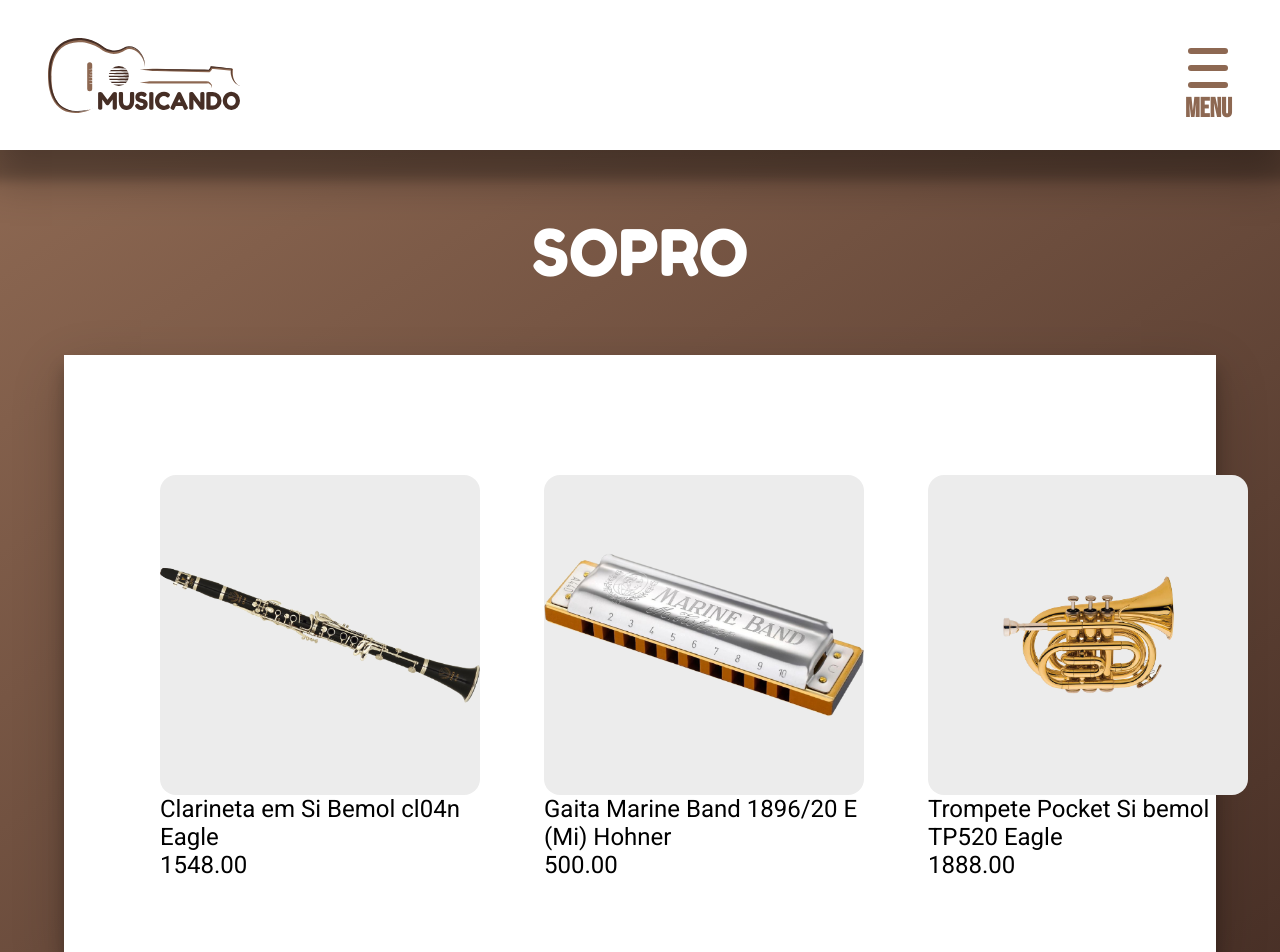
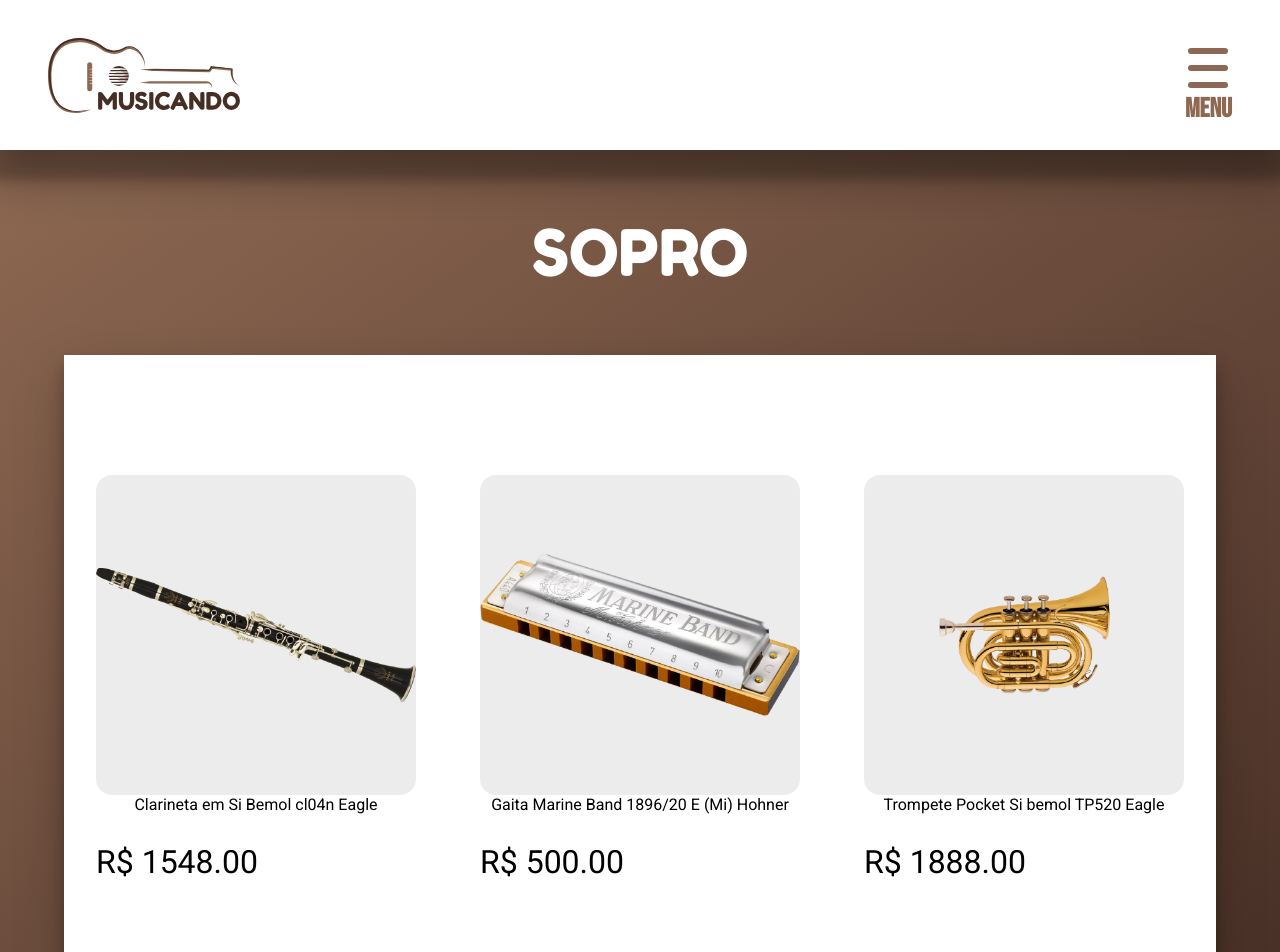
Before and after one commit to marcus-v-rodrigues/musicando, a React (Create React App) app: page /wind in a window 1280 px wide. Shown: the top 952 px of the page. Built offline with nearby package versions, Linux system fonts and the light colour scheme.

Commit message:
Product style improved

```diff
--- a/src/App.js
+++ b/src/App.js
@@ -23,7 +23,7 @@ const App = () => {
                     <Route exact path="/" component={ Main } />
                     <Route path="/login" component={ Login } />
                     <Route path="/cart" component={ Cart } />
-                    <Route path="/product:id" component={ ProductDetails } />
+                    <Route path="/product/:id" component={ ProductDetails } />
 
                     <Route path="/accessory" render={() => (<Category category={'Acessórios'} />)} />
                     <Route path="/audio" render={() => (<Category category={'Áudio'} />)} />
--- a/src/components/Layout/PageContainer/styled.js
+++ b/src/components/Layout/PageContainer/styled.js
@@ -12,7 +12,7 @@ export const Container = styled.section`
 
     background: linear-gradient(to right bottom, var(--light-brown), var(--dark-brown));
 
-    @media screen and (max-height: 1000px){
+    @media screen and (max-height: 700px){
         min-height: 50em;
     }
 `
--- a/src/components/Product/index.js
+++ b/src/components/Product/index.js
@@ -17,8 +17,8 @@ const ProductItem = ({image, name, price}) => {
           <S.ItemBackground>
               <S.ItemImage image={image}/>
           </S.ItemBackground>
-          <S.ItemText>{name}</S.ItemText>
-          <S.ItemText>{price}</S.ItemText>
+          <S.ItemName>{name}</S.ItemName>
+          <S.ItemPrice>R$ {price}</S.ItemPrice>
       </S.Item>
     )
   }
--- a/src/components/Product/styled.js
+++ b/src/components/Product/styled.js
@@ -5,6 +5,7 @@ import styled from "styled-components"
 export const Wrapper = styled.div`
     position: relative;
     display: grid;
+    justify-content: center;
     grid-template-columns: repeat(4, 1fr);
     width: 100%;
 
@@ -23,6 +24,7 @@ export const Item = styled.div`
     position: relative;
     display: flex;
     flex-direction: column;
+    align-items: center;
     margin: 2em;
 `
 
@@ -46,7 +48,15 @@ export const ItemImage = styled.div`
     width: 100%;
 `
 
-export const ItemText = styled.p`
+export const ItemName = styled.p`
     color: black;
-    font-size: 1.5em;
+    font-size: 1em;
+    text-align: center;
+    height: 3em;
+
 `
+export const ItemPrice = styled.p`
+    color: black;
+    font-size: 2em;
+    align-self: flex-start;
+`
--- a/src/data/products.js
+++ b/src/data/products.js
@@ -25,7 +25,7 @@ const products = [
         image:'/images/products/cavaco.png',
         name: 'Cavaco Elétrico Estudante RC10 ELF Rozini - Natural (Satin Natural) (SN)',
         price: '899.00',
-        category: 'Áudio'
+        category: 'Cordas'
     },
     {
         id: 5,
--- a/src/pages/Category/index.js
+++ b/src/pages/Category/index.js
@@ -13,7 +13,7 @@ const Category = ({ category }) => {
             <S.Wrapper>
                 <ProductWrapper>
                     {products.map(product => (
-                        product.category == category &&
+                        product.category === category &&
                         <ProductItem
                             key={product.id}
                             image={product.image}
--- a/src/pages/ProductDetails/index.js
+++ b/src/pages/ProductDetails/index.js
@@ -2,10 +2,16 @@ import React from 'react'
 import PageContainer from '../../components/Layout/PageContainer'
 import * as S from './styled'
 
-const ProductDetails = () => {
+import products from '../../data/products'
+
+const ProductDetails = ({ match }) => {
+    const product = products.find(product => product.id === match.params.id)
+    console.log(product)
     return (
         <PageContainer>
-
+            <S.Wrapper>
+                {product}
+            </S.Wrapper>
         </PageContainer>
     )
 }
--- a/src/pages/ProductDetails/styled.js
+++ b/src/pages/ProductDetails/styled.js
@@ -1 +1,13 @@
 import styled from 'styled-components'
+
+export const Wrapper = styled.div`
+    position: relative;
+    display: flex;
+    flex-direction: column;
+    max-width: 105em;
+    width: 90%;
+	padding: 5.5em 4em 3em 4em;
+    margin-bottom: 5em;
+	background: white;
+    box-shadow: 0 12px 15px 0 rgba(0,0,0,.24),0 17px 50px 0 rgba(0,0,0,.19);
+`
```
